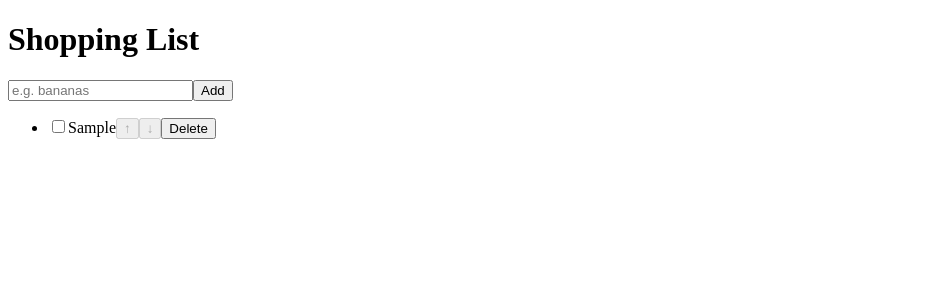
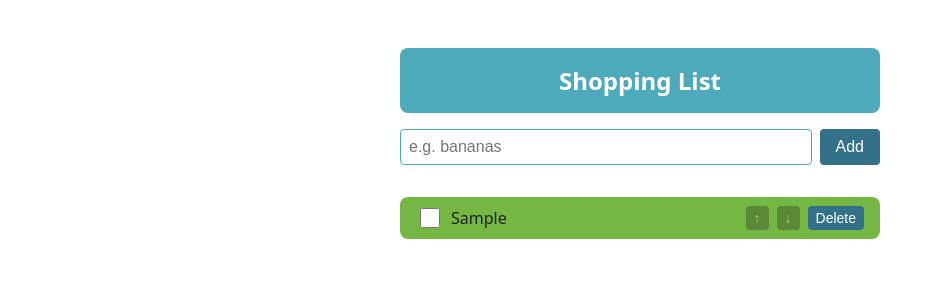
Before and after one commit to KerryCX/shopping-list-app, a React (Vite) app: page / in a window 1280 px wide. Both pictures are taken after typing "Sample" into the empty fields and a click on the button "Add". Shown: the top 300 px of the page, without its empty margins (0-935 px from the left). Built offline with nearby package versions, Linux system fonts and the light colour scheme.

Commit message:
Move error message below input row

```diff
--- /dev/null
+++ b/src/App.css
@@ -0,0 +1,18 @@
+.app {
+  text-align: center;
+  min-height: 100vh;
+  display: flex;
+  flex-direction: column;
+  align-items: center;
+  padding: var(--space-lg);
+}
+
+.app h1 {
+  background-color: var(--color-primary);
+  color: var(--color-text-on-dark);
+  width: 100%;
+  max-width: 30rem;
+  padding: var(--space-md);
+  border-radius: var(--radius-md);
+  font-size: 1.5rem;
+}
--- a/src/App.tsx
+++ b/src/App.tsx
@@ -2,6 +2,7 @@ import type { ShoppingItem } from "./types";
 import { useLocalStorage } from "./hooks/useLocalStorage";
 import { AddItem } from "./components/AddItem";
 import { ShoppingList } from "./components/ShoppingList";
+import "./App.css";
 
 function App() {
   const [items, setItems] = useLocalStorage<ShoppingItem[]>(
--- /dev/null
+++ b/src/components/AddItem.css
@@ -0,0 +1,37 @@
+.add-item {
+  display: flex;
+  flex-direction: column;
+  gap: var(--space-xs);
+  width: 100%;
+  max-width: 30rem;
+  margin-bottom: var(--space-md);
+}
+
+.add-item-row {
+  display: flex;
+  gap: var(--space-sm);
+}
+
+.add-item input {
+  flex: 1;
+  padding: var(--space-sm);
+  border: 0.0625rem solid var(--color-primary);
+  border-radius: var(--radius-sm);
+  font-size: 1rem;
+}
+
+.add-item button {
+  background-color: var(--color-button);
+  color: var(--color-text-on-dark);
+  border: none;
+  padding: var(--space-sm) var(--space-md);
+  border-radius: var(--radius-sm);
+  cursor: pointer;
+  font-size: 1rem;
+}
+
+.add-item-error {
+  color: var(--color-error);
+  margin: 0;
+  text-align: left;
+}
--- a/src/components/AddItem.tsx
+++ b/src/components/AddItem.tsx
@@ -1,5 +1,6 @@
 import { useState } from "react";
 import type { ShoppingItem } from "../types";
+import "./AddItem.css";
 
 type Props = {
   onAdd: (name: string) => void;
@@ -33,7 +34,8 @@ export const AddItem = ({ onAdd, existingItems }: Props) => {
   };
 
   return (
-    <div>
+    <div className='add-item'>
+      <div className='add-item-row'>
         <input
           type='text'
           placeholder='e.g. bananas'
@@ -44,7 +46,12 @@ export const AddItem = ({ onAdd, existingItems }: Props) => {
         <button onClick={handleAdd} data-testid='add-item-button'>
           Add
         </button>
-      {error && <p data-testid='error-message'>{error}</p>}
+      </div>
+      {error && (
+        <p className='add-item-error' data-testid='error-message'>
+          {error}
+        </p>
+      )}
     </div>
   );
 };
--- /dev/null
+++ b/src/components/ShoppingItem.css
@@ -0,0 +1,39 @@
+.shopping-item {
+  background-color: var(--color-secondary);
+  border-radius: var(--radius-md);
+  padding: var(--space-sm) var(--space-md);
+  display: flex;
+  align-items: center;
+  gap: var(--space-sm);
+}
+
+.shopping-item-label {
+  display: flex;
+  align-items: center;
+  gap: var(--space-sm);
+  flex: 1;
+  text-align: left;
+  cursor: pointer;
+}
+
+.shopping-item-checkbox {
+  width: 1.25rem;
+  height: 1.25rem;
+  cursor: pointer;
+}
+
+.shopping-item button {
+  background-color: var(--color-button);
+  color: var(--color-text-on-dark);
+  border: none;
+  padding: var(--space-xs) var(--space-sm);
+  border-radius: var(--radius-sm);
+  cursor: pointer;
+  font-size: 0.875rem;
+}
+
+.shopping-item button:disabled {
+  background-color: var(--color-text);
+  opacity: 0.3;
+  cursor: not-allowed;
+}
--- a/src/components/ShoppingItem.tsx
+++ b/src/components/ShoppingItem.tsx
@@ -1,4 +1,5 @@
 import type { ShoppingItem as ShoppingItemType } from "../types";
+import "./ShoppingItem.css";
 
 type Props = {
   item: ShoppingItemType;
@@ -18,13 +19,14 @@ export const ShoppingItem = ({
   isLast,
 }: Props) => {
   return (
-    <li>
-      <label>
+    <li className='shopping-item'>
+      <label className='shopping-item-label'>
         <input
           type='checkbox'
           checked={item.checked}
           onChange={() => onToggle(item.id)}
           data-testid='toggle-item-checkbox'
+          className='shopping-item-checkbox'
         />
         <span
           style={{ textDecoration: item.checked ? "line-through" : "none" }}
--- /dev/null
+++ b/src/components/ShoppingList.css
@@ -0,0 +1,14 @@
+.shopping-list {
+  list-style: none;
+  padding: 0;
+  width: 100%;
+  max-width: 30rem;
+  display: flex;
+  flex-direction: column;
+  gap: var(--space-sm);
+}
+
+.shopping-list-empty {
+  color: var(--color-text);
+  margin-top: var(--space-lg);
+}
--- a/src/components/ShoppingList.tsx
+++ b/src/components/ShoppingList.tsx
@@ -1,5 +1,6 @@
 import type { ShoppingItem as ShoppingItemType } from "../types";
 import { ShoppingItem } from "./ShoppingItem";
+import "./ShoppingList.css";
 
 type Props = {
   items: ShoppingItemType[];
@@ -10,11 +11,11 @@ type Props = {
 
 export const ShoppingList = ({ items, onDelete, onToggle, onMove }: Props) => {
   if (items.length === 0) {
-    return <p>Your list is empty.</p>;
+    return <p className='shopping-list-empty'>Your list is empty.</p>;
   }
 
   return (
-    <ul>
+    <ul className='shopping-list'>
       {items.map((item, index) => (
         <ShoppingItem
           key={item.id}
--- a/src/index.css
+++ b/src/index.css
@@ -0,0 +1,35 @@
+:root {
+  /* Colors */
+  --color-primary: rgb(77, 170, 186); /* teal - header, accents */
+  --color-secondary: rgb(117, 183, 67); /* green - item cards */
+  --color-button: rgb(51, 113, 138); /* darker blue - buttons */
+  --color-text: rgb(33, 33, 33); /* near-black, not pure black */
+  --color-text-on-dark: rgb(255, 255, 255);
+  --color-background: rgb(255, 255, 255);
+  --color-border: rgb(77, 170, 186);
+  --color-error: rgb(198, 40, 40);
+
+  /* Spacing */
+  --space-xs: 0.25rem;
+  --space-sm: 0.5rem;
+  --space-md: 1rem;
+  --space-lg: 2rem;
+
+  /* Border radius */
+  --radius-sm: 0.25rem;
+  --radius-md: 0.5rem;
+}
+
+* {
+  box-sizing: border-box;
+}
+
+body {
+  margin: 0;
+  font-family:
+    system-ui,
+    -apple-system,
+    sans-serif;
+  color: var(--color-text);
+  background-color: var(--color-background);
+}
```
Lines whose indentation alone changed are shown as unchanged.
